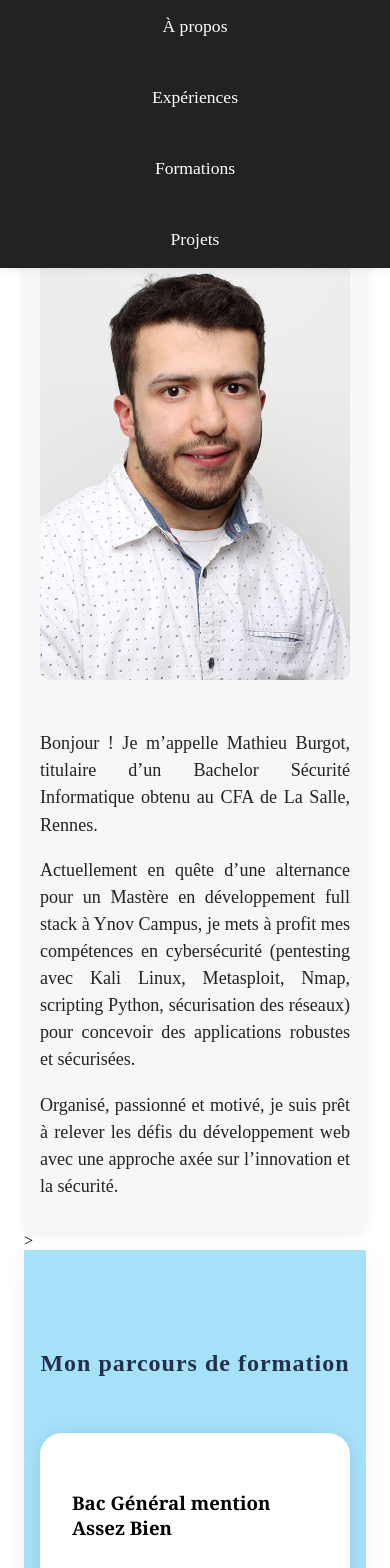
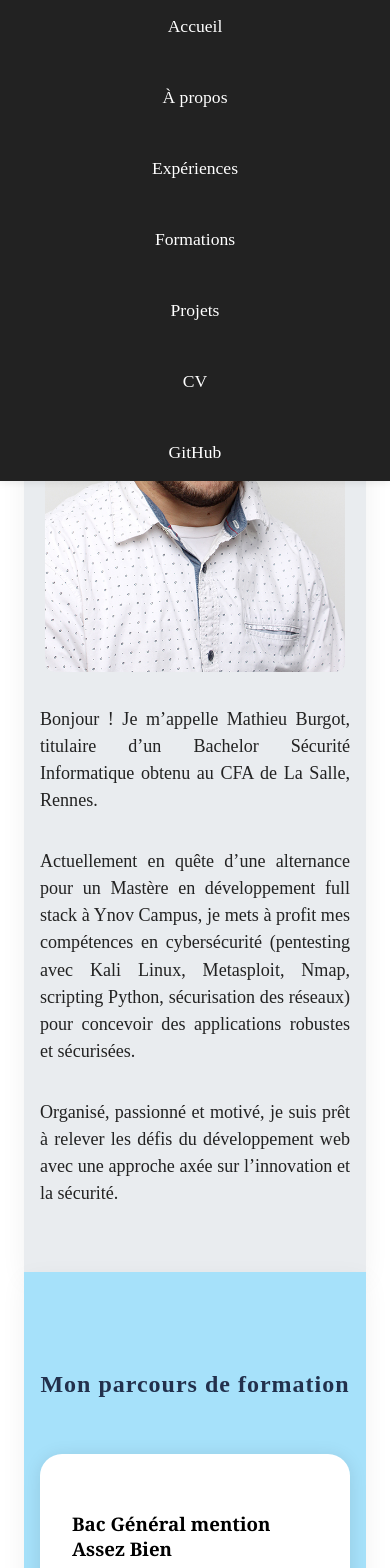
Before and after one commit to Pixelpawn/my-portfolio, an Angular app: page / in a window 390 px wide. Shown: the top 1568 px of the page. Built offline with nearby package versions, Linux system fonts and the light colour scheme.

Commit message:
navbar with cv and githu link clean

```diff
--- a/src/app/app.component.html
+++ b/src/app/app.component.html
@@ -1,9 +1,12 @@
 <!-- Navbar fixe -->
 <nav class="navbar">
-  <a href="#apropos" class="nav-link" (click)="scrollToSection('apropos')">À propos</a>
-  <a href="#experiences" class="nav-link" (click)="scrollToSection('experiences')">Expériences</a>
-  <a href="#formations" class="nav-link" (click)="scrollToSection('formations')">Formations</a>
-  <a href="#projets" class="nav-link" (click)="scrollToSection('projets')">Projets</a>
+  <a href="#accueil" class="nav-link" (click)="scrollToSection('accueil')" aria-label="Aller à la section Accueil">Accueil</a>
+  <a href="#apropos" class="nav-link" (click)="scrollToSection('apropos')" aria-label="Aller à la section À propos">À propos</a>
+  <a href="#experiences" class="nav-link" (click)="scrollToSection('experiences')" aria-label="Aller à la section Expériences">Expériences</a>
+  <a href="#formations" class="nav-link" (click)="scrollToSection('formations')" aria-label="Aller à la section Formations">Formations</a>
+  <a href="#projets" class="nav-link" (click)="scrollToSection('projets')" aria-label="Aller à la section Projets">Projets</a>
+  <a href="Mathieu_BURGOT_CV.pdf" class="nav-link" download="Mathieu_Burgot_CV.pdf" aria-label="Télécharger mon CV">CV</a>
+  <a href="https://github.com/Pixelpawn" class="nav-link" target="_blank" rel="noopener noreferrer" aria-label="Visiter mon profil GitHub">GitHub</a>
 </nav>
 
 <!-- Contenu principal -->
--- a/src/app/app.component.ts
+++ b/src/app/app.component.ts
@@ -20,7 +20,7 @@ export class AppComponent {
   @HostListener('window:scroll', ['$event'])
 onScroll(event: Event) {
   const sections = document.querySelectorAll('section');
-    const navLinks = document.querySelectorAll('.nav-link');
+  const navLinks = document.querySelectorAll('.nav-link:not([href*="cv"]):not([href*="github"])');
   sections.forEach((section, index) => {
     const rect = section.getBoundingClientRect();
     if (rect.top <= 100 && rect.bottom >= 100) {
--- a/src/app/description/description.component.html
+++ b/src/app/description/description.component.html
@@ -1,11 +1,19 @@
-<section id="apropos" class = "description-section-bg">
-<h2> À propos de moi</h2>
-<div class = "left-description-is-image">
-<img src="moi.jpg" alt="Photo de profil" /></div>
-<div class = "right-description-is-text">
-<p class="description-text">Bonjour ! Je m’appelle Mathieu Burgot, titulaire d’un Bachelor Sécurité Informatique obtenu au CFA de La Salle, Rennes.</p>
-<p class="description-text">Actuellement en quête d’une alternance pour un Mastère en développement full stack à Ynov Campus, je mets à profit mes compétences en cybersécurité (pentesting avec Kali Linux, Metasploit, Nmap, scripting Python, sécurisation des réseaux) pour concevoir des applications robustes et sécurisées.</p>
-<p class="description-text">Organisé, passionné et motivé, je suis prêt à relever les défis du développement web avec une approche axée sur l’innovation et la sécurité.</p>
-
-</div>
-</section>>
+<section id="apropos" class="description-section-bg">
+  <h2>À propos de moi</h2>
+  <div class="description-content">
+    <div class="left-description-is-image">
+      <img src="moi.jpg" alt="Photo de profil de Mathieu Burgot" />
+    </div>
+    <div class="right-description-is-text">
+      <p class="description-text">
+        Bonjour ! Je m’appelle Mathieu Burgot, titulaire d’un Bachelor Sécurité Informatique obtenu au CFA de La Salle, Rennes.
+      </p>
+      <p class="description-text">
+        Actuellement en quête d’une alternance pour un Mastère en développement full stack à Ynov Campus, je mets à profit mes compétences en cybersécurité (pentesting avec Kali Linux, Metasploit, Nmap, scripting Python, sécurisation des réseaux) pour concevoir des applications robustes et sécurisées.
+      </p>
+      <p class="description-text">
+        Organisé, passionné et motivé, je suis prêt à relever les défis du développement web avec une approche axée sur l’innovation et la sécurité.
+      </p>
+    </div>
+  </div>
+</section>
--- a/src/app/description/description.component.scss
+++ b/src/app/description/description.component.scss
@@ -1,31 +1,49 @@
-.description-section-bg {
+section#apropos.description-section-bg {
+  background-color: #e9ecef;
+  box-shadow: 0 8px 24px rgba(30, 30, 30, 0.06);
+  padding: 2rem 2rem;
+  width: 100%;
+  margin: 0 auto;
+  box-sizing: border-box;
+  border-radius: 0;
+}
+
+section#apropos.description-section-bg h2 {
+  text-align: center;
+  margin-bottom: 2.5rem;
+  color: #22304c;
+  font-weight: 800;
+  letter-spacing: 1px;
+  font-size: 1.5rem;
+}
+
+.description-content {
   display: flex;
-  align-items: center; /* Centre verticalement */
+  align-items: flex-start;
   justify-content: center;
-  padding: 2rem;
-  background: #f7f7f7; /* Couleur de fond douce */
-  border-radius: 12px;
-  gap: 2rem; /* Espace entre image et texte */
-  box-shadow: 0 2px 12px rgba(0, 0, 0, 0.08);
-  flex-wrap: wrap; /* Pour être responsive */
+  gap: 2rem;
+  flex-wrap: wrap;
+  margin: 0;
 }
 
 .left-description-is-image {
-  flex: 0 0 auto; /* Laisser l'image prendre sa taille naturelle */
+  flex: 0 0 auto;
+  min-width: 150px;
+  max-width: 300px;
+  height: auto;
   display: flex;
+  align-items: flex-start;
   justify-content: center;
-  align-items: center;
-  min-width: 150px;
-  max-width: 300px; /* Ajusté pour permettre des images plus grandes si nécessaire */
-  height: auto; /* Laisser la hauteur s'adapter */
   border-radius: 10px;
-  overflow: visible; /* Supprimer overflow: hidden pour éviter de rogner l'image */
+  overflow: visible;
+  margin: 0;
+  padding: 0;
 
   img {
     width: 100%;
-    height: auto; /* Préserver les proportions */
-    object-fit: contain; /* S'assurer que l'image est entièrement visible */
-    border-radius: 10px; /* Garder le style arrondi */
+    height: auto;
+    object-fit: contain;
+    border-radius: 10px;
   }
 }
 
@@ -33,6 +51,12 @@
   flex: 1;
   min-width: 260px;
   max-width: 600px;
+  display: flex;
+  flex-direction: column;
+  align-items: flex-start;
+  justify-content: flex-start;
+  margin: 0;
+  padding: 0;
   color: #222;
 }
 
@@ -42,28 +66,37 @@
   font-size: 1.13rem;
 }
 
-/* Responsive : sur mobile, passe en colonne */
+.description-text {
+  text-align: justify;
+}
+
 @media (max-width: 700px) {
-  .description-section-bg {
+  section#apropos.description-section-bg {
+    padding: 3rem 1rem;
+  }
+
+  section#apropos.description-section-bg h2 {
+    font-size: 1.3rem;
+    margin-bottom: 1rem;
+  }
+
+  .description-content {
     flex-direction: column;
-    align-items: stretch;
+    align-items: center;
     gap: 1rem;
-    padding: 1rem;
   }
 
   .left-description-is-image {
-    margin-bottom: 1rem;
     width: 100%;
-    max-width: 100%; /* S Focaliser sur l'image entière */
-    height: auto; /* Laisser la hauteur s'adapter */
-    img {
-      width: 100%;
-      height: auto;
-      object-fit: contain;
-    }
+    max-width: 300px;
+    margin: 0 auto;
+    padding: 0;
+  }
+
+  .right-description-is-text {
+    width: 100%;
+    max-width: 100%;
+    margin: 0;
+    padding: 0;
   }
 }
-
-.description-text{
-  text-align: justify;
-}
--- a/src/index.html
+++ b/src/index.html
@@ -2,9 +2,11 @@
 <html lang="en">
 <head>
   <meta charset="utf-8">
-  <title>MyPortfolio</title>
+  <title>Portfolio</title>
   <base href="/">
   <meta name="viewport" content="width=device-width, initial-scale=1">
+  <!-- Ajouter Font Awesome dans index.html -->
+  <link rel="stylesheet" href="https://cdnjs.cloudflare.com/ajax/libs/font-awesome/6.4.2/css/all.min.css">
 </head>
 <body>
   <app-root></app-root>
```
Also changed, not shown: 1 other file (tests, documents, lock files or other folders). Lines whose indentation alone changed are shown as unchanged.
